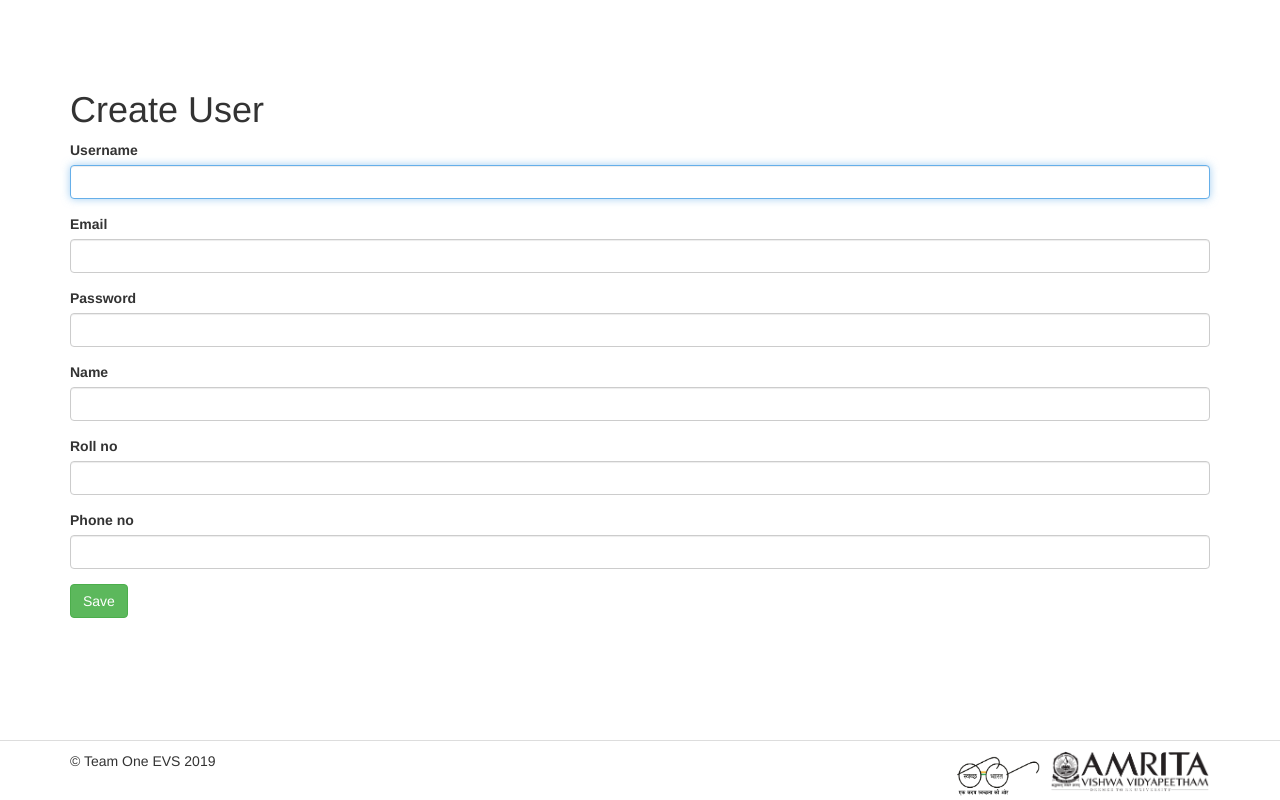
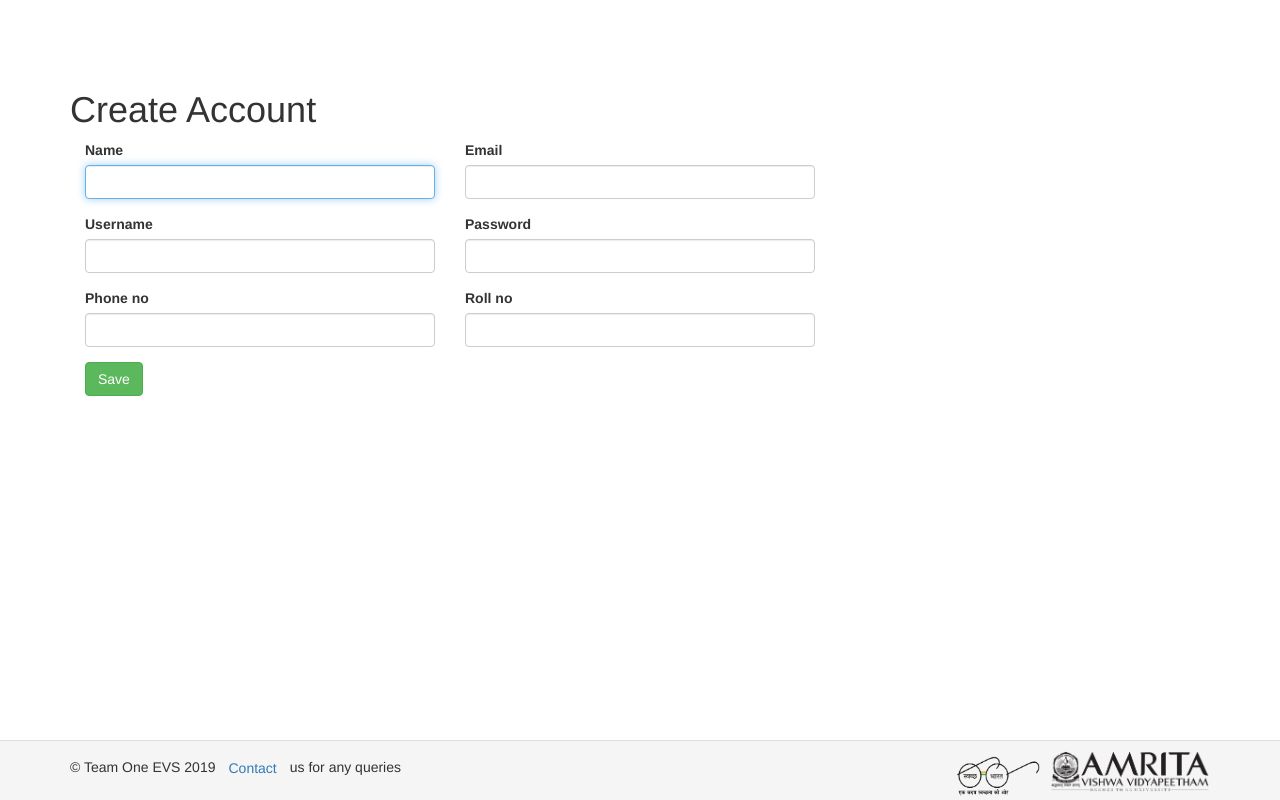
Before and after one commit to abhishekbvs/Swachh-Amrita, a Yii app: template views/user/create.php in a window 1280 px wide. Run offline with PHP 8.4 and a stand-in for Yii, Linux system fonts and the light colour scheme; the template is opened without the code that fills it, so the values that code supplies are empty; form fields are guessed from the names that the template uses; some libraries are stand-ins or nearby versions.

Commit message:
Updated code

```diff
--- a/controllers/EventManagerController.php
+++ b/controllers/EventManagerController.php
@@ -11,6 +11,7 @@ use yii\web\Controller;
 use yii\web\NotFoundHttpException;
 use yii\filters\VerbFilter;
 use app\models\Model;
+use app\models\Registration;
 
 /**
  * EventManagerController implements the CRUD actions for Event model.
@@ -163,6 +164,11 @@ class EventManagerController extends Controller
         ]);
     }
 
+    public function actionRegister($id)
+    {
+        $model = new Registration();
+        $model->user_id = Yii::$app->user->getId();
+    }
     /**
      * Deletes an existing Event model.
      * If deletion is successful, the browser will be redirected to the 'index' page.
--- a/models/UserForm.php
+++ b/models/UserForm.php
@@ -31,6 +31,8 @@ class UserForm extends Model
             ['roll_no','required'],
 
             ['phone_no','required'],
+            ['phone_no','integer'],
+            ['phone_no','string','max'=>10,'min'=>10,'tooShort'=>'Should be 10 digit long' , 'tooLong' => 'Should be 10 digit long'],
 
             ['username', 'trim'],
             ['username', 'required'],
--- a/views/layouts/main.php
+++ b/views/layouts/main.php
@@ -40,21 +40,24 @@ AppAsset::register($this);
     echo Nav::widget([
         'options' => ['class' => 'navbar-nav navbar-right'],
         'items' => [
-            ['label' => 'Home', 'url' => ['/site/index']],
-            ['label' => 'About', 'url' => ['/site/about']],
-            ['label' => 'Contact', 'url' => ['/site/contact']],
+            ['label' => 'Documentation', 'url' => 'https://swachh-amrita.gitbook.io/swachh-amrita/'],
             Yii::$app->user->isGuest ? (
-                ['label' => 'Login', 'url' => ['/site/login']]
+                ['label' => 'Signup', 'url' => ['/user/create']]
+                ) : (
+                    ['label' => 'Dashboard', 'url' => ['/user/dash']]
+                ),
+            Yii::$app->user->isGuest ? (
+                ['label' => 'Signin', 'url' => ['/site/login']]
             ) : (
                 '<li>'
                 . Html::beginForm(['/site/logout'], 'post')
                 . Html::submitButton(
-                    'Logout (' . Yii::$app->user->identity->username . ')',
+                    'Logout (' . Yii::$app->user->identity->name . ')',
                     ['class' => 'btn btn-link logout']
                 )
                 . Html::endForm()
                 . '</li>'
-            )
+                ),
         ],
     ]);
     NavBar::end();
@@ -71,7 +74,7 @@ AppAsset::register($this);
 
 <footer class="footer">
     <div class="container">
-        <p class="pull-left">&copy; Team One EVS <?= date('Y') ?></p>
+        <p class="pull-left">&copy; Team One EVS <?= date('Y')?><?= Html::a('Contact', ['/site/contact'], ['class' => 'btn btn-link']);?>us for any queries</p>
         <div class="pull-right"><img class="logo-amrita" src="<?php echo Yii::$app->request->baseUrl; ?>/images/amrita.png" type="image/png" /></div>
         <div class="pull-right"><img class="logo-bharath" src="<?php echo Yii::$app->request->baseUrl; ?>/images/swachh-bharath.png" type="image/png" /></div>
     </div>
--- a/views/site/_team_item.php
+++ b/views/site/_team_item.php
@@ -15,14 +15,14 @@ use yii\helpers\Html;
                     <font size="10">  <?= $model->team_size ?></font>
                     <p> Total Seats</p>
                 </div>
-                <?= Html::a('REVERT', ['event/confirm','id'=>$model->id], ['class' => 'btn btn-danger btn-group-justified']);?>
+                <?= Html::a('DETAILS', ['/event/team','id'=>$model->id], ['class' => 'btn btn-primary btn-group-justified']);?>
             </div>
             <div class = "col-md-3">
                 <div class = "panel panel-primary"  style="text-align:center; padding:2px;">
                     <font size="10">  <?= $model->team_size ?></font>
                     <p> Seats left</p>
                 </div>
-                <?= Html::a('REGISTER', ['event/register','id'=>$model->id], ['class' => 'btn btn-success btn-group-justified']);?>
+                <?= Html::a('REGISTER', ['/event/register','id'=>$model->id], ['class' => 'btn btn-success btn-group-justified']);?>
             </div>
         </div>
     </div>
--- a/views/user/_form.php
+++ b/views/user/_form.php
@@ -13,24 +13,44 @@ use app\models\User;
 <div class="user-form">
 
     <?php $form = ActiveForm::begin(); ?>
+        <div class="container-fluid">
+             <div class = "row">
+                <div class="col-md-4">
+                    <?= $form->field($model, 'name')->textInput(['autofocus' => true]) ?>
+                </div>
+                <div class="col-md-4">
+                    <?= $form->field($model, 'email_id')->textInput(['autofocus' => true]) ?>
+                </div>
+            </div>
+            <div class="row">
+                <div class="col-md-4">
+                    <?= $form->field($model, 'username')->textInput(['autofocus' => true]) ?>
+                </div>
+                <div class="col-md-4">
+                    <?= $form->field($model, 'password')->passwordInput() ?>
+                </div>
+            </div>
+            <div class="row">
+                <div class="col-md-4">
+                    <?= $form->field($model, 'phone_no')->textInput(['autofocus' => true]) ?>
+                </div>
+                <div class="col-md-4">
+                <?= $form->field($model, 'roll_no')->textInput(['autofocus' => true]) ?>
+                </div>
+            </div>
 
-       <?= $form->field($model, 'username')->textInput(['autofocus' => true]) ?>
 
-       <?= $form->field($model, 'email_id')->textInput(['autofocus' => true]) ?>
 
-       <?= $form->field($model, 'password')->passwordInput() ?>
 
-       <?= $form->field($model, 'name')->textInput(['autofocus' => true]) ?>
 
-       <?= $form->field($model, 'roll_no')->textInput(['autofocus' => true]) ?>
 
-       <?= $form->field($model, 'phone_no')->textInput(['autofocus' => true]) ?>
+
 
 
         <div class="form-group">
             <?= Html::submitButton('Save', ['class' => 'btn btn-success']) ?>
         </div>
-
+    </div>
     <?php ActiveForm::end(); ?>
 
 </div>
--- a/views/user/create.php
+++ b/views/user/create.php
@@ -6,9 +6,7 @@ use yii\helpers\Html;
 /* @var $this yii\web\View */
 /* @var $model app\models\User */
 
-$this->title = 'Create User';
-$this->params['breadcrumbs'][] = ['label' => 'Users', 'url' => ['index']];
-$this->params['breadcrumbs'][] = $this->title;
+$this->title = 'Create Account';
 ?>
 <div class="user-create">
 
--- a/web/css/site.css
+++ b/web/css/site.css
@@ -17,7 +17,7 @@ body {
 
 .footer {
     height: 60px;
-    /* background-color: #fff; */
+    background-color: #f5f5f5;
     border-top: 1px solid #ddd;
     padding-top: 10px;
 }
@@ -121,7 +121,8 @@ a.desc:after {
 }
 
 .vector-img{
-    max-width: 100%;
+    /* max-width: 100%; */
+    height:490px;
     /* height: auto;
     padding-top: 150px;
     padding-bottom: 150px; */
```
Also changed, not shown: controllers/SiteController.php (+5 -4 lines), controllers/UserController.php (+17 -0 lines), views/site/event.php (+6 -21 lines), views/site/login.php (+3 -4 lines), views/user/event_manager_dash.php (added). Lines whose indentation alone changed are shown as unchanged.
